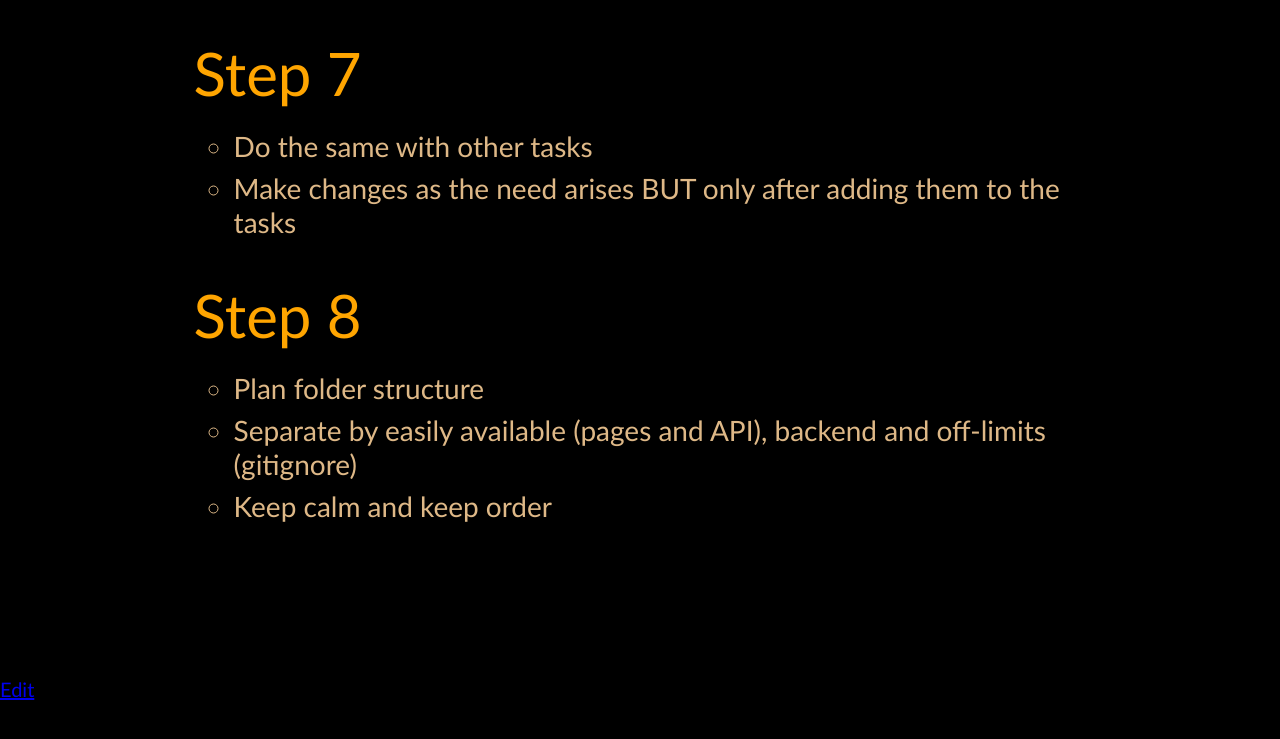
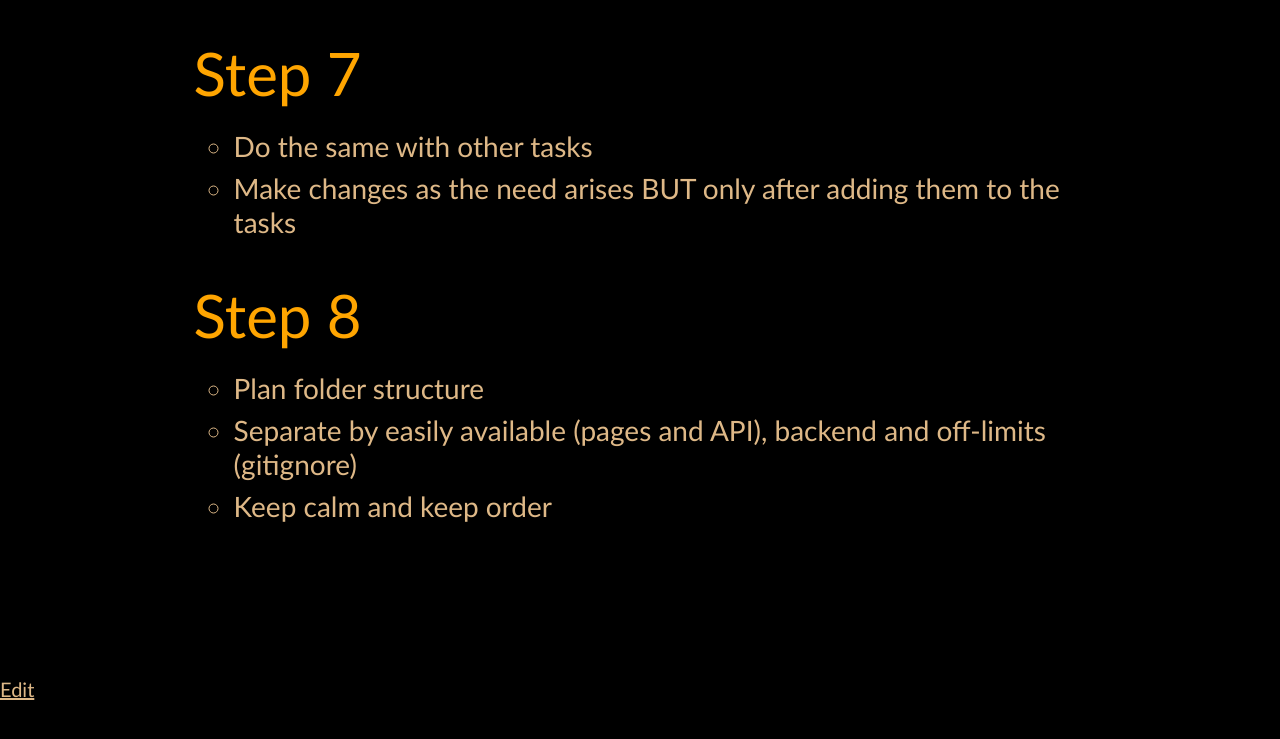
Before and after one commit to UniBreakfast/basic-web-project-lifecycle, a plain HTML site: page index.html in a window 1280 px wide. Shown: the part 2095-2834 px from the top of the page. Drawn offline with Linux system fonts and the light colour scheme.

Commit message:
edit link style

```diff
--- a/style.css
+++ b/style.css
@@ -25,3 +25,8 @@ ul.moves>li {
 }
 
 ul.moves>li:first-child { margin-top: 1rem }
+
+a {
+  position: fixed;
+  color: burlywood;
+}
```
